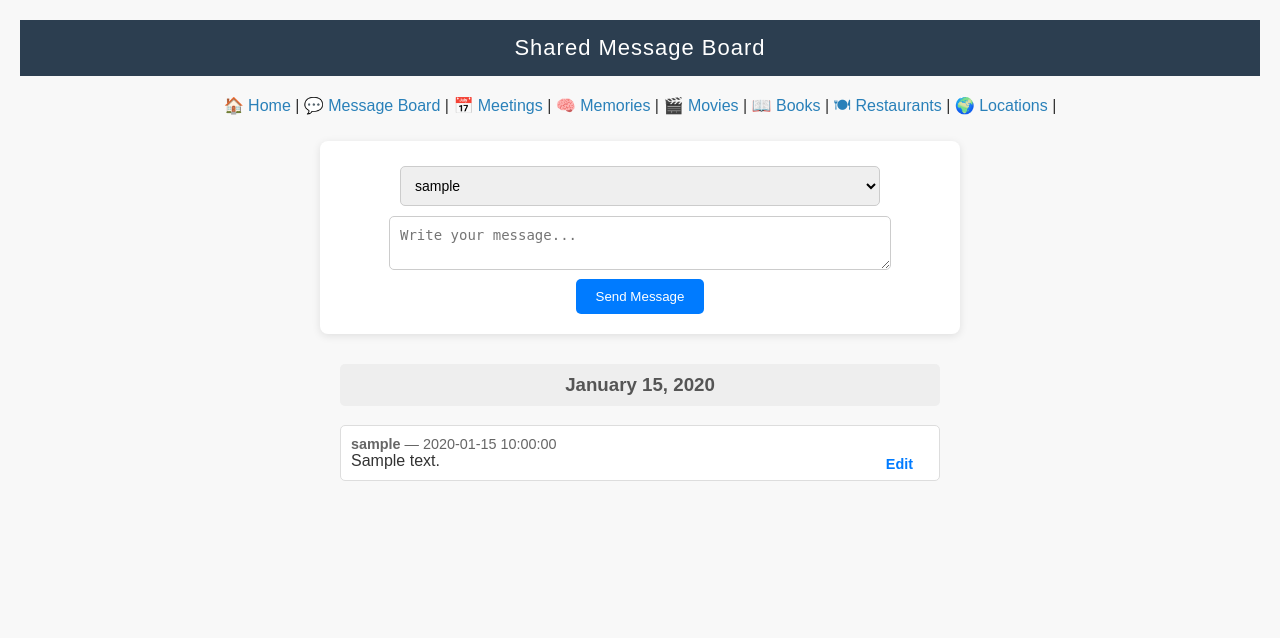
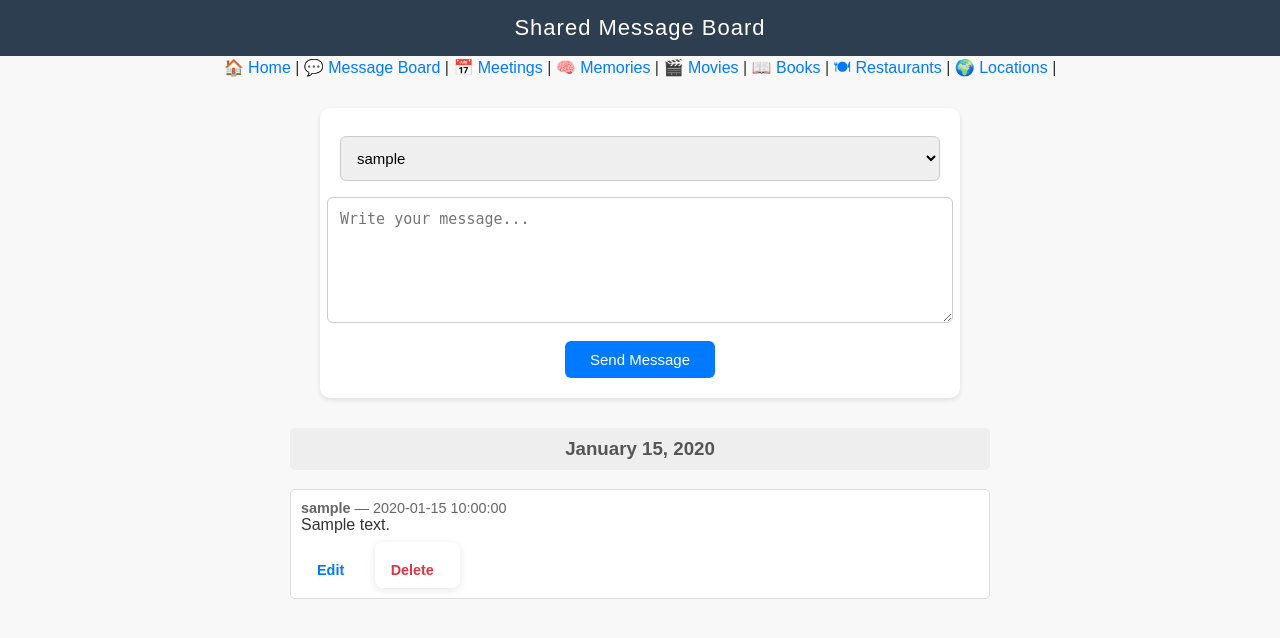
Before and after one commit to emielzyde/love_story_book, a Flask app: page /messages in a window 1280 px wide. Shown: the top 638 px of the page. Run offline with Flask 3, Linux system fonts and the light colour scheme; tables that the repository leaves empty hold one stand-in row (values such as "Sample post"); a database or web service that is not in the repository returns one stand-in record (values such as "Sample title"); some libraries are stand-ins or nearby versions.

Commit message:
Add message deletion functionality
Added the ability to delete messages on the message board

```diff
--- a/app.py
+++ b/app.py
@@ -265,6 +265,16 @@
     grouped = group_messages_by_date(messages)
     return render_template('messages.html', grouped=grouped, users=users, categories=CATEGORIES)
 
+@app.route('/delete_message/<int:message_id>', methods=['POST'])
+def delete_message(message_id):
+    conn = get_db_connection()
+    cur = conn.cursor()
+    cur.execute("DELETE FROM messages WHERE id = %s", (message_id,))
+    conn.commit()
+    cur.close()
+    conn.close()
+    return redirect(url_for('messages'))
+
 def row_to_dict(row):
     if row is None:
         return None
--- a/templates/messages.html
+++ b/templates/messages.html
@@ -9,37 +9,66 @@
     body {
       font-family: Arial, sans-serif;
       background-color: #f8f8f8;
-      padding: 20px;
+      margin: 0;           /* Remove browser default margin */
+      padding: 0;          /* Remove extra padding */
     }
     h2 {
       text-align: center;
       color: #333;
     }
     .message-form {
-      text-align: center;
-      margin-bottom: 20px;
+      display: flex;
+      flex-direction: column;
+      align-items: center;
+      justify-content: center;
+      margin: 0 auto 30px auto;
+      background-color: #ffffff;
+      border-radius: 10px;
+      padding: 20px;
+      width: 80%;
+      max-width: 600px;
+      box-shadow: 0 2px 5px rgba(0,0,0,0.1);
     }
-    select, textarea {
-      width: 80%;
-      padding: 10px;
-      border-radius: 5px;
+    .message-form select,
+    .message-form textarea {
+      width: 100%;
+      max-width: 650px;
+      padding: 12px;
+      border-radius: 6px;
       border: 1px solid #ccc;
-      margin: 5px 0;
-      font-size: 14px;
+      margin: 8px 0;
+      font-size: 15px;
     }
-    input[type="submit"] {
+    .message-form textarea {
+      height: 100px;
+      resize: vertical;
+    }
+    .message-form input[type="submit"] {
       background-color: #007BFF;
       color: white;
-      padding: 10px 20px;
+      padding: 10px 25px;
       border: none;
-      border-radius: 5px;
+      border-radius: 6px;
       cursor: pointer;
+      font-size: 15px;
+      margin-top: 10px;
     }
-    input[type="submit"]:hover {
+    .message-form input[type="submit"]:hover {
       background-color: #0056b3;
     }
+    .category-links {
+      text-align: center;
+      margin-bottom: 25px;
+    }
+    .category-links a {
+      color: #007BFF;
+      text-decoration: none;
+    }
+    .category-links a:hover {
+      text-decoration: underline;
+    }
     .message-list {
-      max-width: 600px;
+      max-width: 700px;
       margin: 0 auto;
     }
     .date-group {
@@ -64,17 +93,23 @@
       font-size: 0.9em;
       color: #666;
     }
-    .edit-btn {
-      position: absolute;
-      right: 10px;
-      top: 10px;
+    .btn-container {
+      margin-top: 8px;
+    }
+    .edit-btn, .delete-btn {
       background: none;
       border: none;
-      color: #007BFF;
       cursor: pointer;
       font-size: 0.9em;
+      margin-right: 10px;
     }
-    .edit-btn:hover {
+    .edit-btn {
+      color: #007BFF;
+    }
+    .delete-btn {
+      color: #dc3545;
+    }
+    .edit-btn:hover, .delete-btn:hover {
       text-decoration: underline;
     }
     .edit-form {
@@ -94,12 +129,18 @@
       border-radius: 5px;
       cursor: pointer;
     }
+    form {
+      display: inline-block;
+      margin: 0;
+      padding: 0;
+      border: none;
+      background: none;
+    }
   </style>
 </head>
 <body>
   <header>Shared Message Board</header>
 
-  <br>
   <div class="category-links">
     <a href="/">🏠 Home</a>  |
     <a href="/messages">💬 Message Board</a>  |
@@ -112,14 +153,13 @@
     {% endfor %}
   </div>
 
-
   <form class="message-form" method="POST">
     <select name="user_id" required>
       {% for user in users %}
         <option value="{{ user['id'] }}">{{ user['username'] }}</option>
       {% endfor %}
-    </select><br>
-    <textarea name="content" placeholder="Write your message..." required></textarea><br>
+    </select>
+    <textarea name="content" placeholder="Write your message..." required></textarea>
     <input type="submit" value="Send Message">
   </form>
 
@@ -133,9 +173,15 @@
               <b>{{ msg['username'] }}</b> — {{ msg['timestamp'] }}
             </div>
             <div class="content" id="content-{{ msg['id'] }}">{{ msg['content'] }}</div>
-            <button class="edit-btn" onclick="toggleEdit({{ msg['id'] }})">Edit</button>
 
-            <form class="edit-form" id="edit-form-{{ msg['id'] }}" method="POST" style="display:none;">
+            <div class="btn-container">
+              <button class="edit-btn" onclick="toggleEdit({{ msg['id'] }})">Edit</button>
+              <form method="POST" action="{{ url_for('delete_message', message_id=msg['id']) }}">
+                <button class="delete-btn" type="submit">Delete</button>
+              </form>
+            </div>
+
+            <form class="edit-form" id="edit-form-{{ msg['id'] }}" method="POST">
               <textarea name="new_content">{{ msg['content'] }}</textarea>
               <input type="hidden" name="edit_id" value="{{ msg['id'] }}">
               <button type="submit">Save</button>
```
